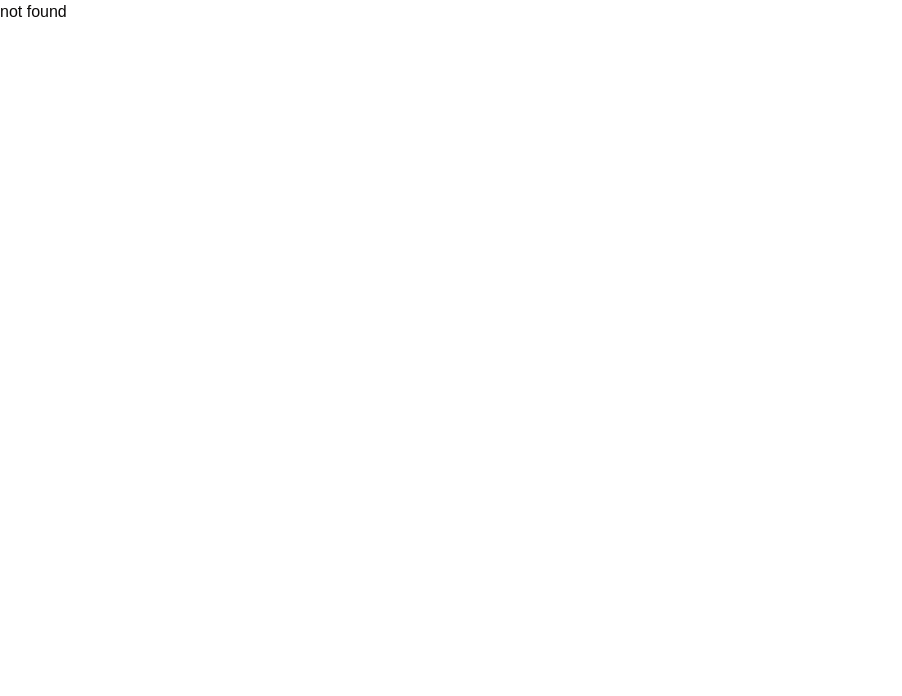
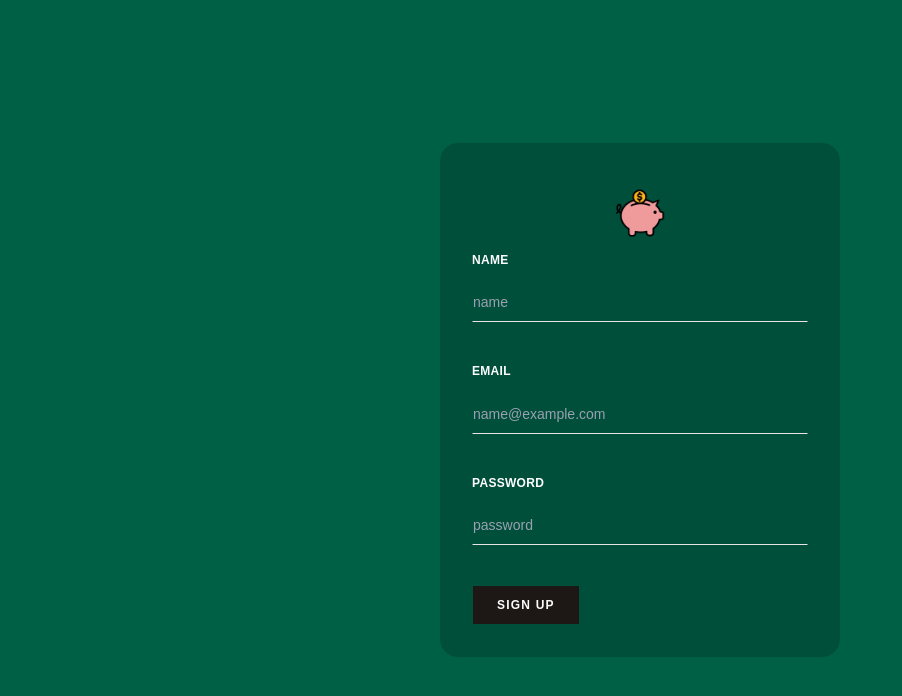
Before and after one commit to akshay-vonnue/pennywise, a React (Vite) app in the folder apps/web/: page /auth/signup in a window 1280 px wide. Shown: the top 696 px of the page, without its empty margins (0-902 px from the left). Built offline with nearby package versions, Linux system fonts and the light colour scheme.

Commit message:
feat: Added Signup page

```diff
--- /dev/null
+++ b/apps/web/src/components/ui/select.tsx
@@ -0,0 +1,204 @@
+import * as React from "react"
+import { Select as SelectPrimitive } from "@base-ui/react/select"
+import { cn } from "cn"
+import { ChevronDownIcon, CheckIcon, ChevronUpIcon } from "lucide-react"
+
+const Select = SelectPrimitive.Root
+
+function SelectGroup({ className, ...props }: SelectPrimitive.Group.Props) {
+  return (
+    <SelectPrimitive.Group
+      data-slot="select-group"
+      className={cn("scroll-my-1.5 p-1.5", className)}
+      {...props}
+    />
+  )
+}
+
+function SelectValue({ className, ...props }: SelectPrimitive.Value.Props) {
+  return (
+    <SelectPrimitive.Value
+      data-slot="select-value"
+      className={cn("flex flex-1 text-left", className)}
+      {...props}
+    />
+  )
+}
+
+function SelectTrigger({
+  className,
+  size = "default",
+  children,
+  ...props
+}: SelectPrimitive.Trigger.Props & {
+  size?: "sm" | "default"
+}) {
+  return (
+    <SelectPrimitive.Trigger
+      data-slot="select-trigger"
+      data-size={size}
+      className={cn(
+        "flex w-fit items-center justify-between gap-1.5 rounded-none border border-transparent border-b-input bg-transparent px-0 py-2 text-sm whitespace-nowrap transition-[color,border-color] outline-none focus-visible:border-b-ring disabled:cursor-not-allowed disabled:opacity-50 aria-invalid:border-b-destructive data-placeholder:text-muted-foreground data-[size=default]:h-10 data-[size=sm]:h-9 *:data-[slot=select-value]:line-clamp-1 *:data-[slot=select-value]:flex *:data-[slot=select-value]:items-center *:data-[slot=select-value]:gap-1.5 dark:aria-invalid:border-b-destructive/50 [&_svg]:pointer-events-none [&_svg]:shrink-0 [&_svg:not([class*='size-'])]:size-3.5",
+        className
+      )}
+      {...props}
+    >
+      {children}
+      <SelectPrimitive.Icon
+        render={
+          <ChevronDownIcon className="pointer-events-none size-3.5 text-muted-foreground" />
+        }
+      />
+    </SelectPrimitive.Trigger>
+  )
+}
+
+function SelectContent({
+  className,
+  children,
+  side = "bottom",
+  sideOffset = 4,
+  align = "center",
+  alignOffset = 0,
+  alignItemWithTrigger = true,
+  ...props
+}: SelectPrimitive.Popup.Props &
+  Pick<
+    SelectPrimitive.Positioner.Props,
+    "align" | "alignOffset" | "side" | "sideOffset" | "alignItemWithTrigger"
+  >) {
+  return (
+    <SelectPrimitive.Portal>
+      <SelectPrimitive.Positioner
+        side={side}
+        sideOffset={sideOffset}
+        align={align}
+        alignOffset={alignOffset}
+        alignItemWithTrigger={alignItemWithTrigger}
+        className="isolate z-50"
+      >
+        <SelectPrimitive.Popup
+          data-slot="select-content"
+          data-align-trigger={alignItemWithTrigger}
+          className={cn("relative isolate z-50 max-h-(--available-height) w-(--anchor-width) min-w-36 origin-(--transform-origin) overflow-x-hidden overflow-y-auto rounded-none bg-popover text-popover-foreground shadow-md ring-1 ring-foreground/10 duration-100 data-[align-trigger=true]:animate-none data-[side=bottom]:slide-in-from-top-2 data-[side=inline-end]:slide-in-from-left-2 data-[side=inline-start]:slide-in-from-right-2 data-[side=left]:slide-in-from-right-2 data-[side=right]:slide-in-from-left-2 data-[side=top]:slide-in-from-bottom-2 data-open:animate-in data-open:fade-in-0 data-open:zoom-in-95 data-closed:animate-out data-closed:fade-out-0 data-closed:zoom-out-95", className )}
+          {...props}
+        >
+          <SelectScrollUpButton />
+          <SelectPrimitive.List>{children}</SelectPrimitive.List>
+          <SelectScrollDownButton />
+        </SelectPrimitive.Popup>
+      </SelectPrimitive.Positioner>
+    </SelectPrimitive.Portal>
+  )
+}
+
+function SelectLabel({
+  className,
+  ...props
+}: SelectPrimitive.GroupLabel.Props) {
+  return (
+    <SelectPrimitive.GroupLabel
+      data-slot="select-label"
+      className={cn(
+        "px-3 py-2 text-xs font-semibold tracking-wider text-muted-foreground uppercase",
+        className
+      )}
+      {...props}
+    />
+  )
+}
+
+function SelectItem({
+  className,
+  children,
+  ...props
+}: SelectPrimitive.Item.Props) {
+  return (
+    <SelectPrimitive.Item
+      data-slot="select-item"
+      className={cn(
+        "relative flex w-full cursor-default items-center gap-2.5 rounded-none py-2 pr-8 pl-3 text-sm outline-hidden select-none focus:bg-accent focus:text-accent-foreground not-data-[variant=destructive]:focus:**:text-accent-foreground data-disabled:pointer-events-none data-disabled:opacity-50 [&_svg]:pointer-events-none [&_svg]:shrink-0 [&_svg:not([class*='size-'])]:size-3.5 *:[span]:last:flex *:[span]:last:items-center *:[span]:last:gap-2",
+        className
+      )}
+      {...props}
+    >
+      <SelectPrimitive.ItemText className="flex flex-1 shrink-0 gap-2 whitespace-nowrap">
+        {children}
+      </SelectPrimitive.ItemText>
+      <SelectPrimitive.ItemIndicator
+        render={
+          <span className="pointer-events-none absolute right-2 flex size-4 items-center justify-center" />
+        }
+      >
+        <CheckIcon className="pointer-events-none" />
+      </SelectPrimitive.ItemIndicator>
+    </SelectPrimitive.Item>
+  )
+}
+
+function SelectSeparator({
+  className,
+  ...props
+}: SelectPrimitive.Separator.Props) {
+  return (
+    <SelectPrimitive.Separator
+      data-slot="select-separator"
+      className={cn(
+        "pointer-events-none -mx-1.5 my-1.5 h-px bg-border/50",
+        className
+      )}
+      {...props}
+    />
+  )
+}
+
+function SelectScrollUpButton({
+  className,
+  ...props
+}: React.ComponentProps<typeof SelectPrimitive.ScrollUpArrow>) {
+  return (
+    <SelectPrimitive.ScrollUpArrow
+      data-slot="select-scroll-up-button"
+      className={cn(
+        "top-0 z-10 flex w-full cursor-default items-center justify-center bg-popover py-1 [&_svg:not([class*='size-'])]:size-3.5",
+        className
+      )}
+      {...props}
+    >
+      <ChevronUpIcon
+      />
+    </SelectPrimitive.ScrollUpArrow>
+  )
+}
+
+function SelectScrollDownButton({
+  className,
+  ...props
+}: React.ComponentProps<typeof SelectPrimitive.ScrollDownArrow>) {
+  return (
+    <SelectPrimitive.ScrollDownArrow
+      data-slot="select-scroll-down-button"
+      className={cn(
+        "bottom-0 z-10 flex w-full cursor-default items-center justify-center bg-popover py-1 [&_svg:not([class*='size-'])]:size-3.5",
+        className
+      )}
+      {...props}
+    >
+      <ChevronDownIcon
+      />
+    </SelectPrimitive.ScrollDownArrow>
+  )
+}
+
+export {
+  Select,
+  SelectContent,
+  SelectGroup,
+  SelectItem,
+  SelectLabel,
+  SelectScrollDownButton,
+  SelectScrollUpButton,
+  SelectSeparator,
+  SelectTrigger,
+  SelectValue,
+}
--- a/apps/web/src/pages/SignupPage.tsx
+++ b/apps/web/src/pages/SignupPage.tsx
@@ -9,6 +9,7 @@
 function SignupPage() {
   const navigate = useNavigate();
   const [formData, setFormData] = useState({
+    name: "",
     email: "",
     password: "",
   });
@@ -24,18 +25,20 @@
 
   const handleSubmit = (e: React.SyntheticEvent<HTMLButtonElement>) => {
     e.preventDefault();
-    setLoading(true)
+    setLoading(true);
 
     const fetchData = async () => {
       console.log(formData);
-      const res = await fetch("http://localhost:8000/auth/login", {
+      const res = await fetch("http://localhost:8000/auth/register", {
         method: "POST",
         headers: {
           "Content-Type": "application/json",
         },
         body: JSON.stringify({
+          name: formData.name,
           email: formData.email,
           password: formData.password,
+          role: "CUSTOMER",
         }),
       });
       const data = await res.json();
@@ -43,12 +46,10 @@
         toast.error(data.message);
         console.log("error");
       } else {
-        localStorage.setItem("token", data.token);
-        localStorage.setItem("user", JSON.stringify(data.user));
-        toast.success("login success");
-        navigate("/dashboard", { replace: true });
+        toast.success("user created successfully");
+        navigate("/auth/login", { replace: true });
       }
-      setLoading(false)
+      setLoading(false);
     };
 
     fetchData();
@@ -61,6 +62,16 @@
       </div>
       <FieldGroup>
         <Field>
+          <FieldLabel htmlFor="fieldgroup-name">Name</FieldLabel>
+          <Input
+            id="fieldgroup-name"
+            type="text"
+            name="name"
+            placeholder="name"
+            onChange={handleChange}
+          />
+        </Field>
+        <Field>
           <FieldLabel htmlFor="fieldgroup-email">Email</FieldLabel>
           <Input
             id="fieldgroup-email"
@@ -69,20 +80,20 @@
             placeholder="name@example.com"
             onChange={handleChange}
           />
+        </Field>
         <Field>
           <FieldLabel htmlFor="fieldgroup-password">Password</FieldLabel>
           <Input
-              id="fieldgroup-password]"
+            id="fieldgroup-password"
             placeholder="password"
             type="password"
             name="password"
             onChange={handleChange}
           />
         </Field>
-        </Field>
         <Field orientation="horizontal">
           <Button type="submit" onClick={handleSubmit}>
-            {loading ? "loading..." : "login"}
+            {loading ? "loading..." : "sign up"}
           </Button>
         </Field>
       </FieldGroup>
--- a/apps/web/src/routes/Router.tsx
+++ b/apps/web/src/routes/Router.tsx
@@ -10,6 +10,7 @@
 );
 
 const LoginPage = Loadable(lazy(() => import("../pages/Login")));
+const signupPage = Loadable(lazy(() => import("../pages/SignupPage")));
 const Dashboard = Loadable(lazy(() => import("../pages/Dashboard")));
 const ExpensesPage = Loadable(lazy(() => import("../pages/ExpensesPage")));
 const AddExpensePage = Loadable(lazy(() => import("../pages/AddExpensePage")));
@@ -27,7 +28,10 @@
   {
     path: "/",
     element: AuthLayout,
-    children: [{ path: "/auth/login", element: LoginPage }],
+    children: [
+      { path: "/auth/login", element: LoginPage },
+      { path: "auth/signup", element: signupPage },
+    ],
   },
   {
     path: "*",
```
Lines whose indentation alone changed are shown as unchanged.
